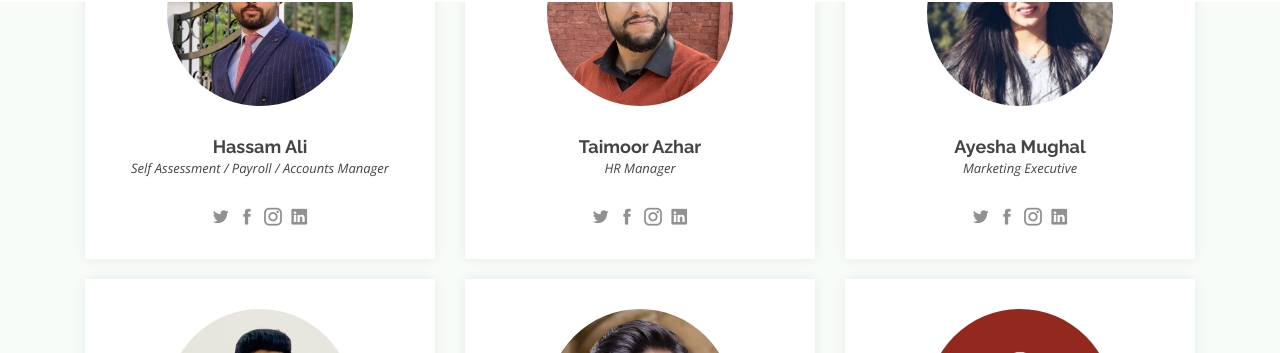
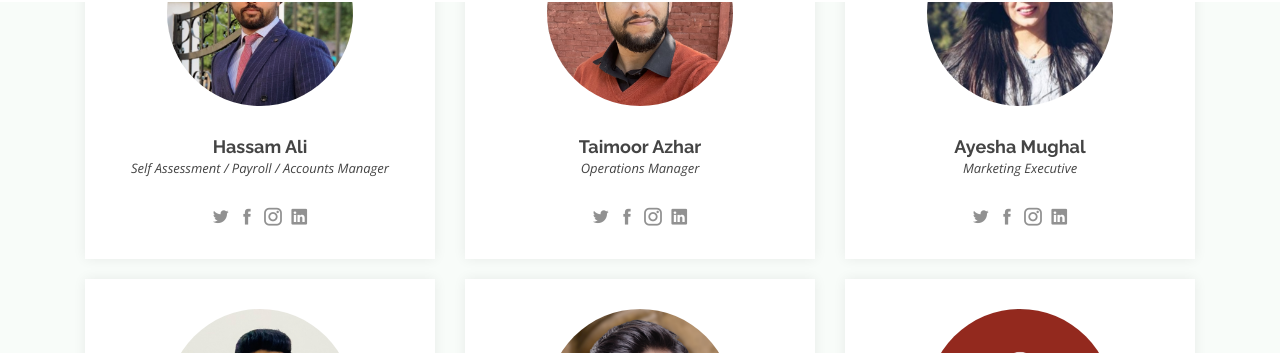
Before and after one commit to xhifi/aaziz-site, a Jekyll site: the page built from about.html, in a window 1280 px wide and 900 px high, scrolled down 2048 px. Shown: the part 101-454 px from the top of the window. Built offline with Jekyll 4.4.1, drawn with Linux system fonts in a browser that asks for light colours; comment, search, counter and statistics services are not loaded.

Commit message:
Update team.yml

```diff
--- a/_data/team.yml
+++ b/_data/team.yml
@@ -29,7 +29,7 @@
 
 - name: Taimoor Azhar
   image: assets/dev/img/team/taimoor.png
-  designation: HR Manager
+  designation: Operations Manager
   facebook:
   twitter:
   linkedin:
```
